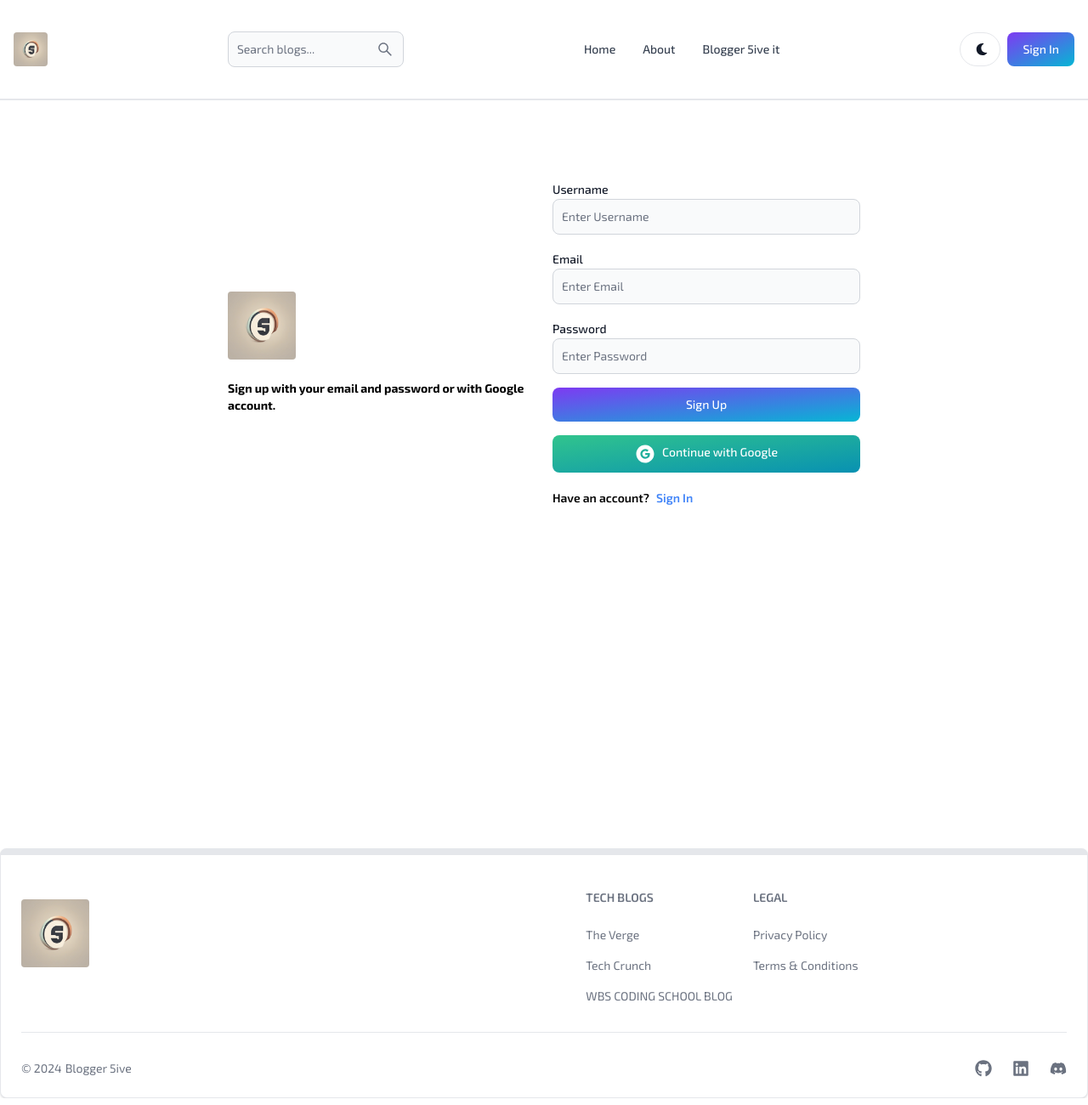
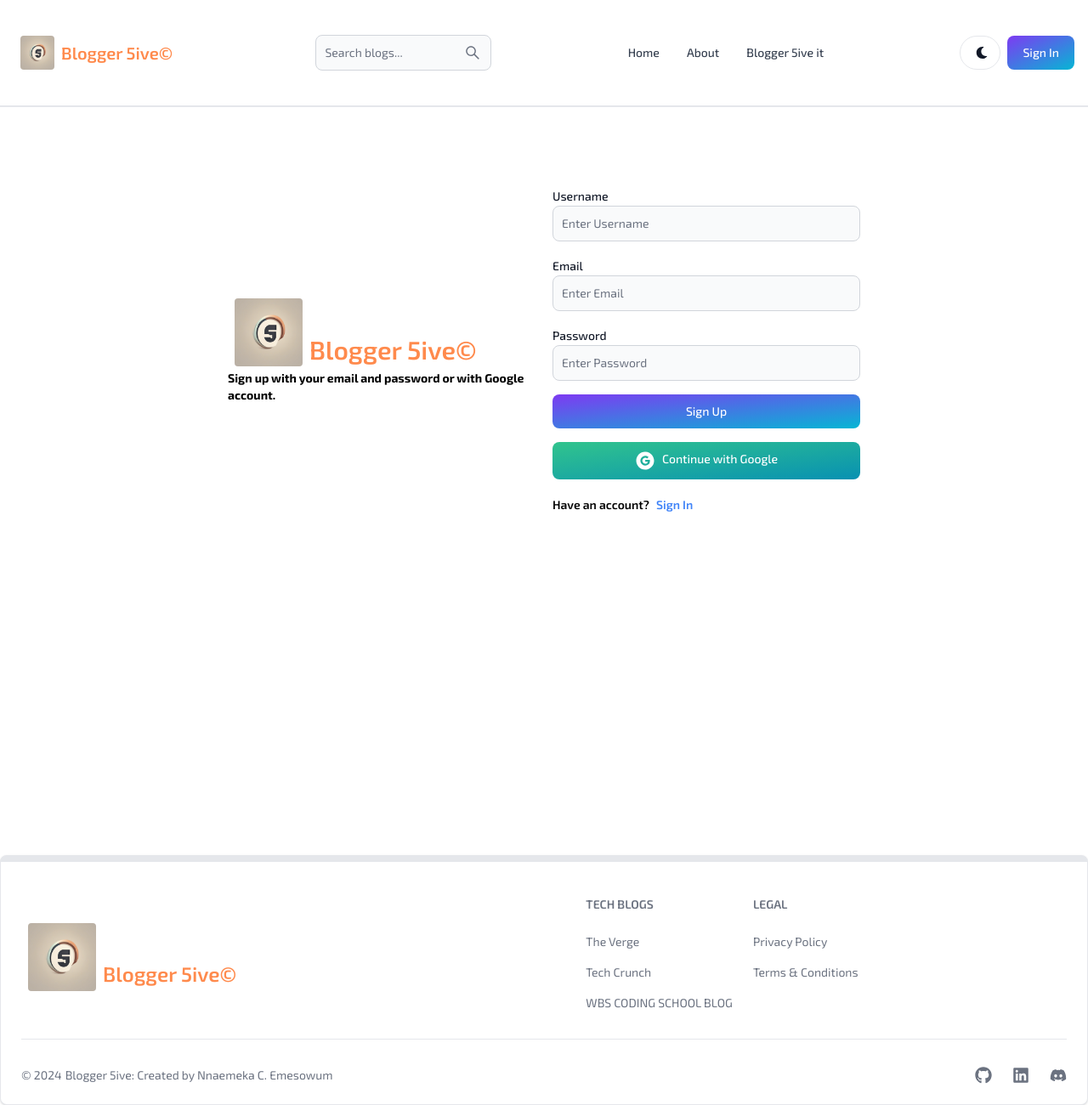
Before and after one commit to AnthonyEmm/Blogger-5ive, a React (Vite) app in the folder client/: page /sign-up in a window 1280 px wide. Shown: the whole page at 85% size. Built offline with nearby package versions, Linux system fonts and the light colour scheme; no server answers; the HTML template or start-up script is replaced by a standard one.

Commit message:
added logo to header, footer components and signin, signup pages

```diff
--- a/client/src/components/Footer.jsx
+++ b/client/src/components/Footer.jsx
@@ -15,12 +15,15 @@ const FooterComponent = () => {
               className="self-center whitespace-nowrap text-sm sm:text-xl font-semibold dark:text-white"
             >
               <Tooltip content="Blogger 5ive&copy;">
-                <span className="px-2 py-1">
+                <span className="px-2 py-2 flex justify-center items-center gap-1 mt-10 md:gap-2">
                   <img
                     src={blogger}
                     alt="blogger5ive logo"
                     className="w-20 rounded"
                   />
+                  <span className="text-orange-400 text-2xl font-semibold mt-10">
+                    Blogger 5ive&copy;
+                  </span>
                 </span>
               </Tooltip>
             </Link>
@@ -54,7 +57,6 @@ const FooterComponent = () => {
                 </Footer.Link>
               </Footer.LinkGroup>
             </div>
-            {/* ... (other code remains unchanged) */}
             <div>
               <Footer.Title title="LEGAL" />
               <Footer.LinkGroup col>
@@ -75,7 +77,7 @@ const FooterComponent = () => {
           <Tooltip content="Scroll to top">
             <Footer.Copyright
               href="#"
-              by="Blogger 5ive"
+              by="Blogger 5ive: Created by Nnaemeka C. Emesowum"
               year={new Date().getFullYear()}
             />
           </Tooltip>
--- a/client/src/components/Header.jsx
+++ b/client/src/components/Header.jsx
@@ -64,8 +64,9 @@ const Header = () => {
         to="/"
         className="self-center whitespace-nowrap text-sm sm:text-xl font-semibold dark:text-white"
       >
-        <span className="px-2 py-1">
+        <span className="px-2 py-1 flex justify-between items-center gap-2 my-7">
           <img src={blogger} alt="blogger5ive logo" className="w-10 rounded" />
+          <span className="text-orange-400">Blogger 5ive&copy;</span>
         </span>
       </Link>
       <form onSubmit={handleSubmit}>
--- a/client/src/pages/About.jsx
+++ b/client/src/pages/About.jsx
@@ -28,7 +28,8 @@ const About = () => {
               share personal experiences, and dive deep into the issues that
               matter most. Blogger 5ive is more than a platform; it's a
               community of like-minded individuals who share a love for the
-              written word. Let's embark on this blogging adventure together!
+              written word. Let's embark on this Blogger 5ive adventure
+              together!
             </p>
           </div>
         </div>
--- a/client/src/pages/Search.jsx
+++ b/client/src/pages/Search.jsx
@@ -10,7 +10,6 @@ const Search = () => {
     sort: "desc",
     category: "Uncategorized",
   });
-  console.log(sidebarData);
   const [blogs, setBlogs] = useState([]);
   const [loading, setLoading] = useState(false);
   const [showMore, setShowMore] = useState(false);
@@ -164,7 +163,7 @@ const Search = () => {
               className="text-cyan-500 text-lg hover:underline p-7 w-full"
               onClick={handleShowMore}
             >
-              Show More
+              Show More...
             </button>
           )}
         </div>
--- a/client/src/pages/SignIn.jsx
+++ b/client/src/pages/SignIn.jsx
@@ -52,12 +52,15 @@ const SignIn = () => {
         {/* left side*/}
         <div className="flex-1">
           <Link to="/" className="">
-            <span className="px-2 py-1">
+            <span className="px-2 py-1 flex items-center gap-2 ">
               <img
                 src={blogger}
                 alt="blogger5ive logo"
                 className="w-20 h-25 rounded"
               />
+              <span className="text-orange-400 text-3xl font-semibold mt-10">
+                Blogger 5ive&copy;
+              </span>
             </span>
           </Link>
 
--- a/client/src/pages/SignUp.jsx
+++ b/client/src/pages/SignUp.jsx
@@ -52,12 +52,15 @@ const SignUp = () => {
         {/* left */}
         <div className="flex-1">
           <Link to="/" className="">
-            <span className="px-2 py-1">
+            <span className="px-2 py-1 flex items-center gap-2">
               <img
                 src={blogger}
                 alt="blogger5ive logo"
                 className="w-20 h-25 rounded"
               />
+              <span className="text-orange-400 text-3xl font-semibold mt-10">
+                Blogger 5ive&copy;
+              </span>
             </span>
           </Link>
 
--- a/client/src/pages/UpdateBlog.jsx
+++ b/client/src/pages/UpdateBlog.jsx
@@ -44,7 +44,6 @@ const UpdateBlog = () => {
         }
 
         if (data.blogs && data.blogs.length > 0) {
-          console.log("Setting formData:", data.blogs[0]);
           setPublishError(null);
           setFormData(data.blogs[0]);
         } else {
```
